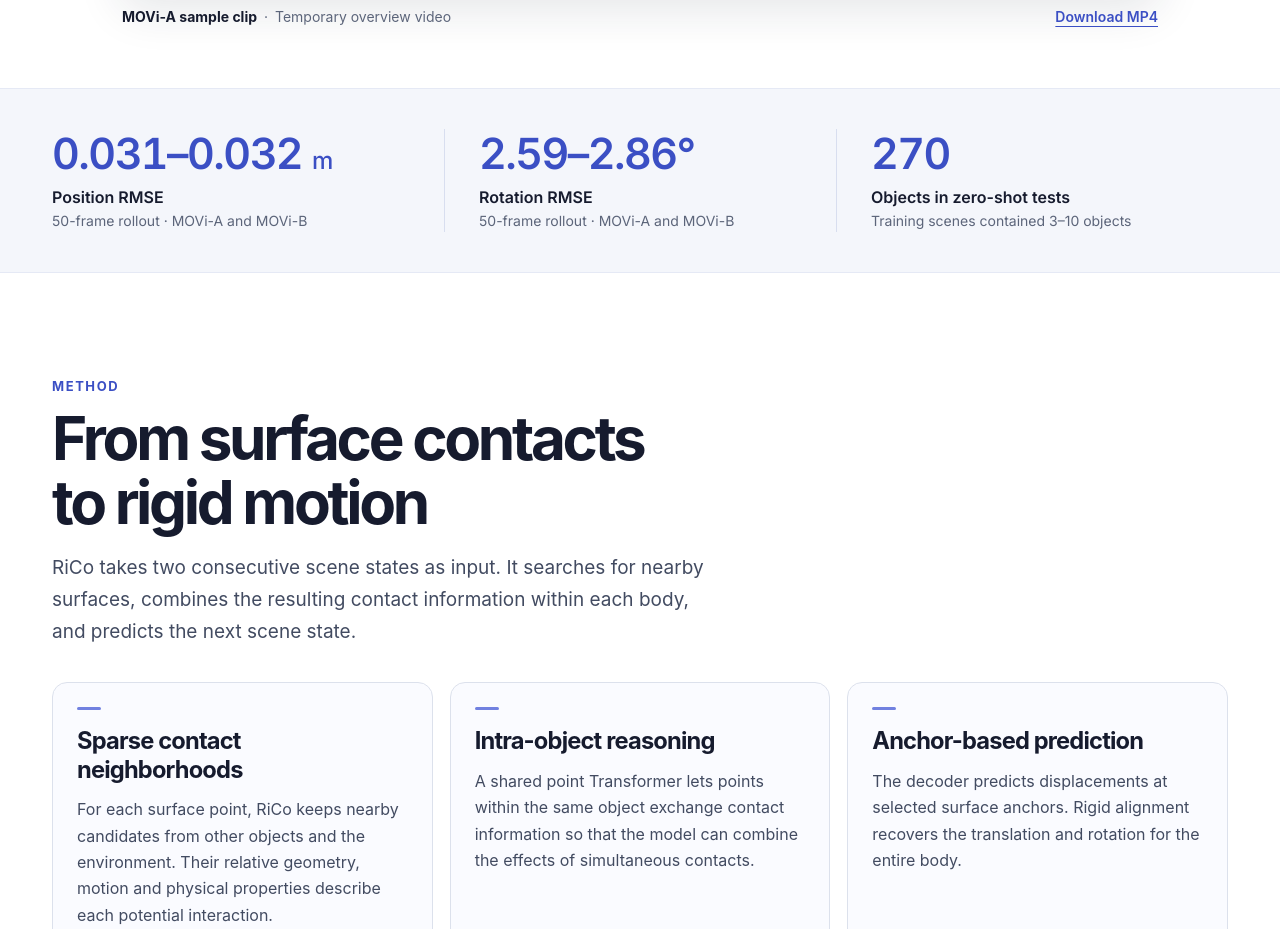
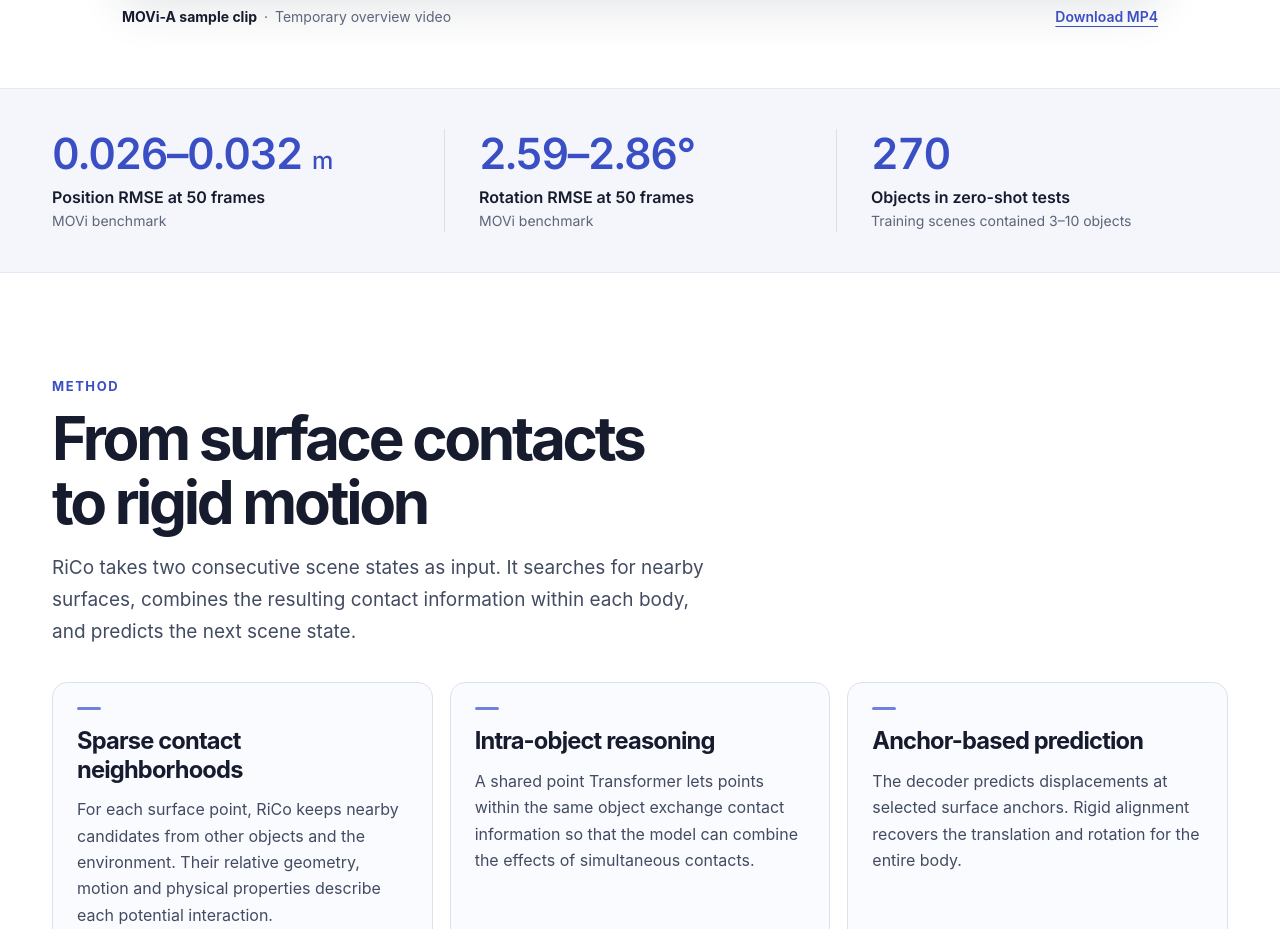
Before and after one commit to Ruixiang-OY/RiCo_website, a plain HTML site: page dist/index.html in a window 1280 px wide. Shown: the part 1260-2189 px from the top of the page. Drawn offline with Linux system fonts and the light colour scheme.

Commit message:
Update Site source

```diff
--- a/dist/index.html
+++ b/dist/index.html
@@ -72,8 +72,8 @@
 
     <section class="findings" aria-label="Key findings">
       <dl class="stats page-width">
-        <div><dt>Position RMSE</dt><dd class="stat-value">0.031–0.032 <span class="stat-unit">m</span></dd><dd class="stat-note">50-frame rollout · MOVi-A and MOVi-B</dd></div>
-        <div><dt>Rotation RMSE</dt><dd class="stat-value">2.59–2.86°</dd><dd class="stat-note">50-frame rollout · MOVi-A and MOVi-B</dd></div>
+        <div><dt>Position RMSE at 50 frames</dt><dd class="stat-value">0.026–0.032 <span class="stat-unit">m</span></dd><dd class="stat-note">MOVi benchmark</dd></div>
+        <div><dt>Rotation RMSE at 50 frames</dt><dd class="stat-value">2.59–2.86°</dd><dd class="stat-note">MOVi benchmark</dd></div>
         <div><dt>Objects in zero-shot tests</dt><dd class="stat-value">270</dd><dd class="stat-note">Training scenes contained 3–10 objects</dd></div>
       </dl>
     </section>
```
